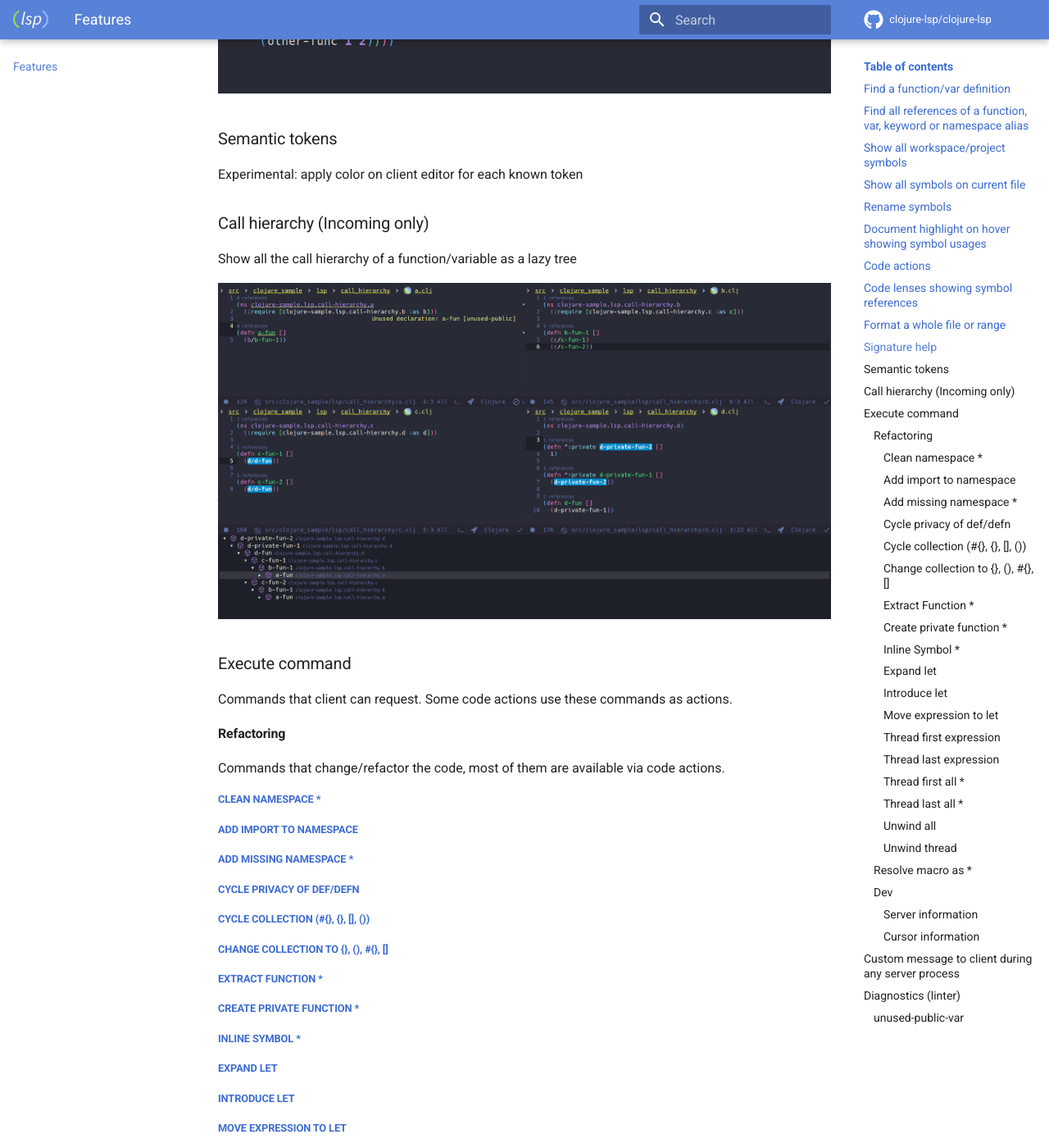
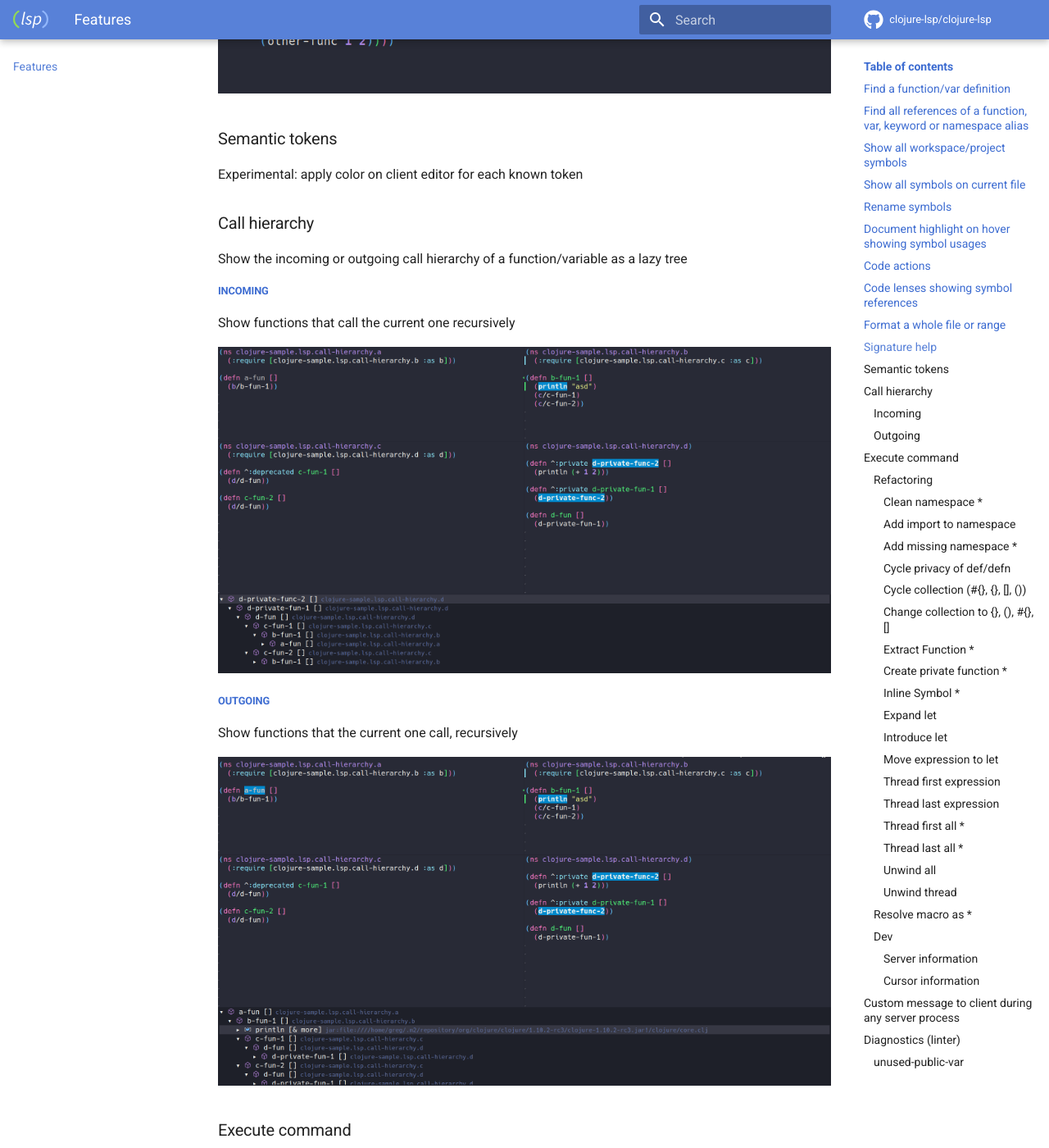
Before and after one commit to clojure-lsp/clojure-lsp, an MkDocs documentation site: the page built from docs/features.md, in a window 1280 px wide and 1400 px high, scrolled down 8748 px. Shown: the whole window at 82% size. Built offline with MkDocs 1.6.1 and Material for MkDocs 9.7.7, drawn with Linux system fonts in a browser that asks for light colours; comment, search, counter and statistics services are not loaded.

Commit message:
[docs] Update docs about new feature

```diff
--- a/docs/features.md
+++ b/docs/features.md
@@ -59,11 +59,21 @@ Above you can find all available features that clojure-lsp provide with examples
 
 Experimental: apply color on client editor for each known token
 
-### Call hierarchy (Incoming only)
+### Call hierarchy
 
-Show all the call hierarchy of a function/variable as a lazy tree
+Show the incoming or outgoing call hierarchy of a function/variable as a lazy tree
 
-![](images/features/call-hierarchy.png)
+##### Incoming
+
+Show functions that call the current one recursively
+
+![](images/features/call-hierarchy-incoming.png)
+
+##### Outgoing
+
+Show functions that the current one call, recursively
+
+![](images/features/call-hierarchy-outgoing.png)
 
 ### Execute command
 
```
Also changed, not shown: docs/capabilities.md (+1 -1 lines), docs/images/features/call-hierarchy-incoming.png (added), docs/images/features/call-hierarchy-outgoing.png (added), docs/images/features/call-hierarchy.png (deleted), 1 other file.
